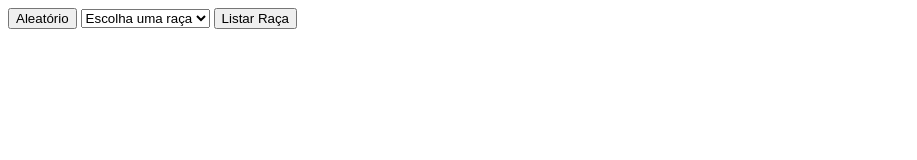
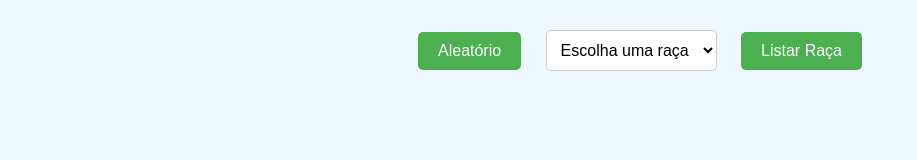
Before and after one commit to Joyce8900/ApiDog, a plain HTML site: page index.html in a window 1280 px wide. Shown: the whole page, without its empty margins (0-917 px from the left). Drawn offline with Linux system fonts and the light colour scheme; no server answers.

Commit message:
add: style

```diff
--- a/index.html
+++ b/index.html
@@ -3,6 +3,7 @@
 <head>
   <meta charset="UTF-8">
   <meta name="viewport" content="width=device-width, initial-scale=1.0">
+  <link rel="stylesheet" href="style.css">
   <title>Dog</title>
 </head>
 <body>
--- /dev/null
+++ b/style.css
@@ -0,0 +1,53 @@
+body {
+    font-family: Arial, sans-serif;
+    background-color: #f0f8ff;
+    color: #333;
+    text-align: center;
+    margin: 0;
+    padding: 20px;
+}
+
+h1 {
+    color: #444;
+}
+
+button {
+    background-color: #4CAF50;
+    color: white;
+    border: none;
+    padding: 10px 20px;
+    text-align: center;
+    text-decoration: none;
+    display: inline-block;
+    font-size: 16px;
+    margin: 10px;
+    cursor: pointer;
+    border-radius: 5px;
+    transition: background-color 0.3s ease;
+}
+
+button:hover {
+    background-color: #45a049;
+}
+
+select {
+    padding: 10px;
+    font-size: 16px;
+    margin: 10px;
+    border: 1px solid #ccc;
+    border-radius: 5px;
+    background-color: #fff;
+    cursor: pointer;
+}
+
+#res {
+    margin-top: 20px;
+}
+
+img {
+    margin-top: 20px;
+    max-width: 90%;
+    height: auto;
+    border-radius: 10px;
+    box-shadow: 0 4px 8px rgba(0, 0, 0, 0.2);
+}
```
